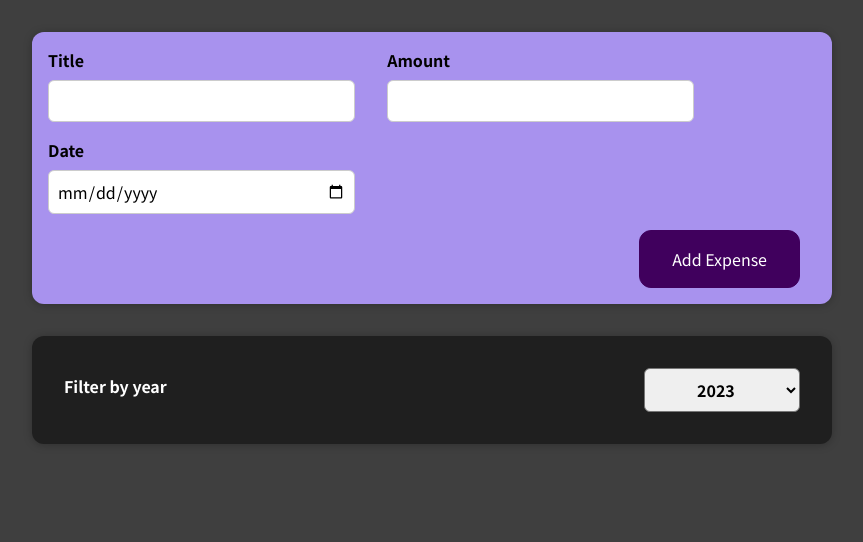
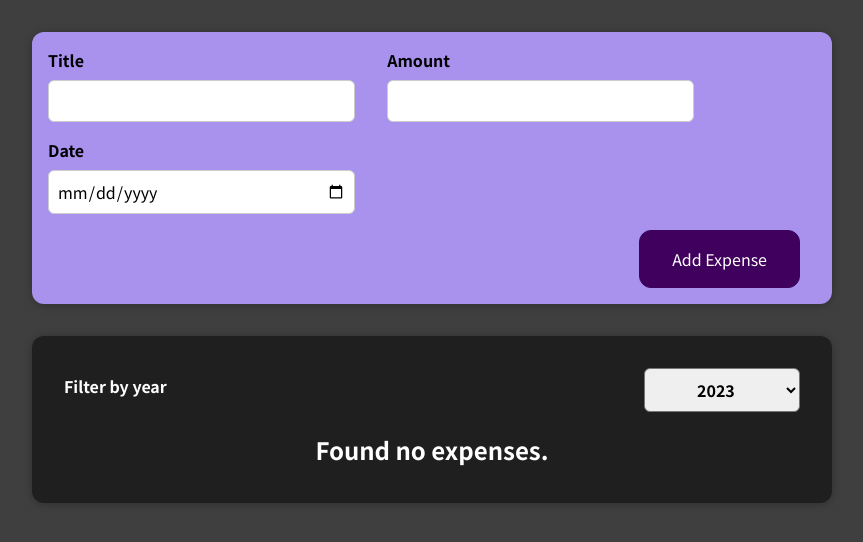
Before and after one commit to MarcinSQL/expense-calendar, a React (Create React App) app: page / in a window 1280 px wide. Shown: the top 542 px of the page, without its empty margins (208-1071 px from the left). Built offline with nearby package versions, Linux system fonts and the light colour scheme.

Commit message:
Changed way that Expense items are display

```diff
--- a/src/components/Expenses/ExpenseItem.js
+++ b/src/components/Expenses/ExpenseItem.js
@@ -3,7 +3,7 @@
 
 import "./ExpenseItem.css";
 import ExpenseDate from "./ExpenseDate";
-import Card from '../UI/Card';
+import Card from "../UI/Card";
 
 function ExpenseItem(props) {
   //react hook (the important one)
@@ -14,14 +14,16 @@
   // }
 
   return (
+    <li>
       <Card className="expense-item">
-      <ExpenseDate date = {props.date} />
+        <ExpenseDate date={props.date} />
         <div className="expense-item__description">
           <h2>{props.title}</h2>
           <div className="expense-item__price">${props.amount}</div>
         </div>
         {/* <button onClick={clickHandler}>Change Title</button> */}
       </Card>
+    </li>
   );
 }
 
--- a/src/components/Expenses/Expenses.js
+++ b/src/components/Expenses/Expenses.js
@@ -1,8 +1,8 @@
 import React, { useState } from "react";
 
 import "./Expenses.css";
-import ExpenseItem from "./ExpenseItem";
 import ExpensesFilter from "./ExpensesFilter";
+import ExpensesList from "./ExpensesList";
 import Card from "../UI/Card";
 
 function Expenses(props) {
@@ -23,7 +23,7 @@
   //   filterInfoText = "2020, 2021, 2022 & 2023";
   // }
 
-  const filteredExpenses = props.expensesList.filter(expense => {
+  const filteredExpenses = props.expensesList.filter((expense) => {
     return expense.date.getFullYear().toString() === enteredYear;
   });
 
@@ -35,14 +35,7 @@
     <Card className="expenses">
       <ExpensesFilter selected={enteredYear} onChangeYear={changeYearHandler} />
       {/* <p>Data for years {filterInfoText} is hidden.</p> */}
-      {filteredExpenses.map((expense) => (
-        <ExpenseItem
-          key={expense.id}
-          title={expense.title}
-          amount={expense.amount}
-          date={expense.date}
-        />
-      ))}
+      <ExpensesList items={filteredExpenses} />
     </Card>
   );
 }
--- /dev/null
+++ b/src/components/Expenses/ExpensesList.css
@@ -0,0 +1,9 @@
+.expenses-list {
+  list-style: none;
+  padding: 0;
+}
+
+.expenses-list__fallback {
+  color: white;
+  text-align: center;
+}
--- /dev/null
+++ b/src/components/Expenses/ExpensesList.js
@@ -0,0 +1,23 @@
+import "./ExpensesList.css";
+import ExpenseItem from "./ExpenseItem";
+
+const ExpensesList = (props) => {
+  if (props.items.length === 0) {
+    return <h2 className="expenses-list__fallback">Found no expenses.</h2>;
+  }
+
+  return (
+    <ul className="expenses-list">
+      {props.items.map((expense) => (
+        <ExpenseItem
+          key={expense.id}
+          title={expense.title}
+          amount={expense.amount}
+          date={expense.date}
+        />
+      ))}
+    </ul>
+  );
+};
+
+export default ExpensesList;
```
Lines whose indentation alone changed are shown as unchanged.
